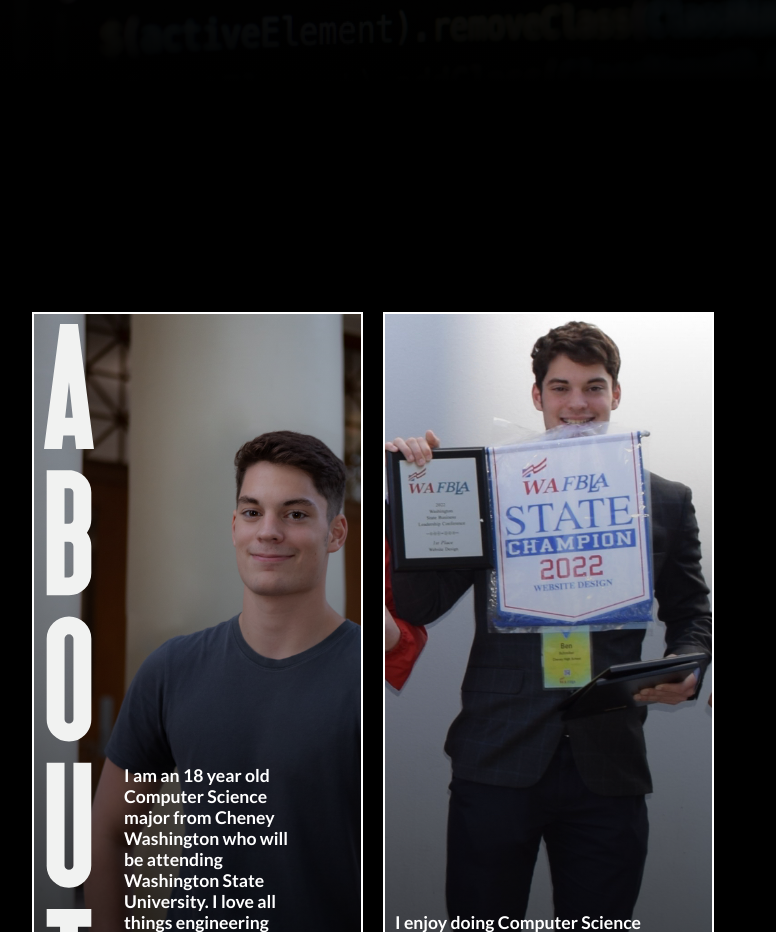
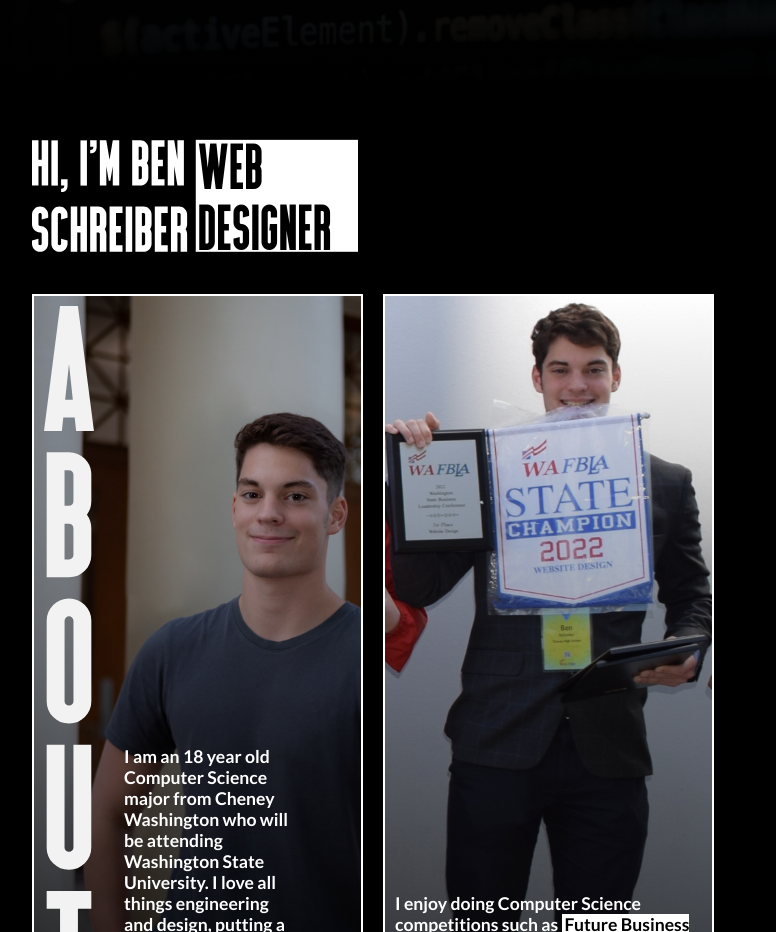
Before and after one commit to bens-schreiber/portfolio-2022, a React (Create React App) app: page / in a window 1280 px wide. Shown: the part 800-1732 px from the top of the page, without its empty margins (267-1043 px from the left). Built offline with nearby package versions, Linux system fonts and the light colour scheme.

Commit message:
fixed svg not displaying on all platforms

```diff
--- a/src/pages/home/components/about/assets/careers.tsx
+++ b/src/pages/home/components/about/assets/careers.tsx
@@ -11,7 +11,6 @@ export default class CareerSVG extends React.Component {
   }
 
   render = () =>
-    <object type="image/svg+xml">
     <svg id="a" xmlns="http://www.w3.org/2000/svg" onLoad={() => { console.log("hi") }} viewBox="0 0 236.43 95.18">
       <defs>
         <style type="text/css">{`
@@ -57,7 +56,6 @@ export default class CareerSVG extends React.Component {
         <path className="b" d="M105.47,72.82v14.06h-4.69V54.07h5.86c1.62,0,3.01,.57,4.15,1.71s1.71,2.52,1.71,4.15v7.03c0,1.33-.38,2.5-1.15,3.52,.77,1.02,1.15,2.19,1.15,3.52v12.89h-4.69v-12.89c0-.33-.11-.61-.34-.83s-.5-.34-.83-.34h-1.17Zm0-14.06v9.38h1.17c.33,0,.61-.11,.83-.34s.34-.5,.34-.83v-7.03c0-.33-.11-.61-.34-.83s-.5-.34-.83-.34h-1.17Z" />
       </g>
     </svg>
-    </object>
 
   componentDidMount = () => this.animate();
 
```
Lines whose indentation alone changed are shown as unchanged.
